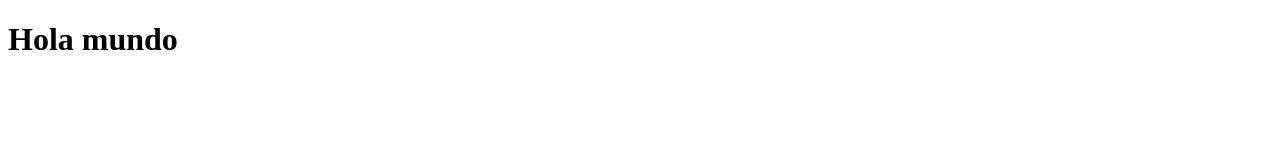
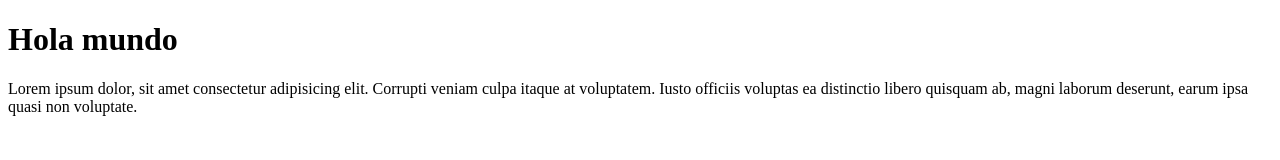
Before and after one commit to marvinmendez24/prueba-repo, a plain HTML site: page index.html in a window 1280 px wide. Drawn offline with Linux system fonts and the light colour scheme.

Commit message:
first modify

```diff
--- a/index.html
+++ b/index.html
@@ -7,5 +7,8 @@
 </head>
 <body>
     <h1>Hola mundo</h1>
+    <p>
+        Lorem ipsum dolor, sit amet consectetur adipisicing elit. Corrupti veniam culpa itaque at voluptatem. Iusto officiis voluptas ea distinctio libero quisquam ab, magni laborum deserunt, earum ipsa quasi non voluptate.
+    </p>
 </body>
 </html>
```
